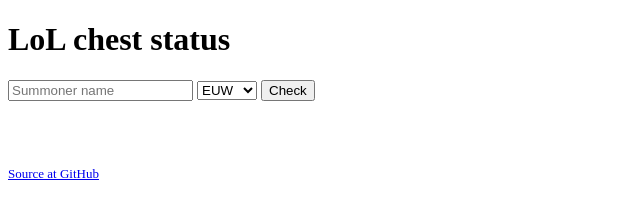
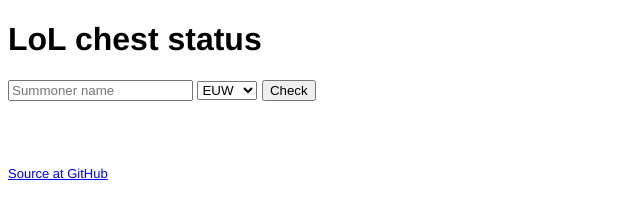
Before and after one commit to rmehner/lol-chest-status, a website: page public/index.html in a window 1280 px wide. Shown: the whole page, without its empty margins (0-640 px from the left). Drawn offline with Linux system fonts and the light colour scheme.

Commit message:
style: use nicer fonts :)

```diff
--- a/public/css/main.css
+++ b/public/css/main.css
@@ -1,3 +1,7 @@
+body {
+  font-family: Helvetica, "Trebuchet MS", sans-serif;
+}
+
 .chest-granted {
   opacity: 0.4;
 }
```
